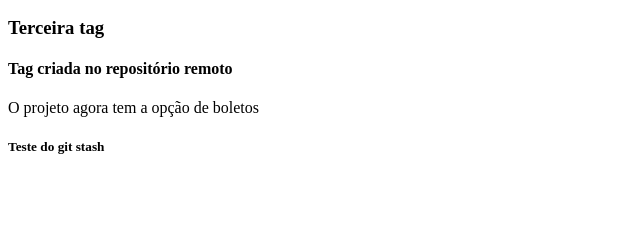
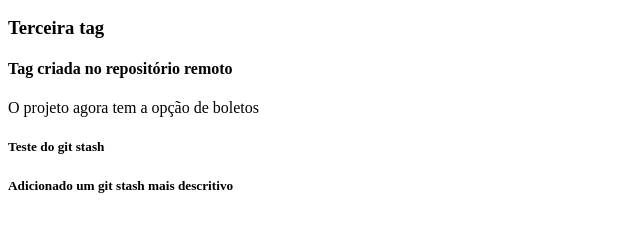
Before and after one commit to DevOps-Fiap/first-project, a plain HTML site: page index.html in a window 1280 px wide. Shown: the part 110-342 px from the top of the page, without its empty margins (0-640 px from the left). Drawn offline with Linux system fonts and the light colour scheme.

Commit message:
add a second tag h5

```diff
--- a/index.html
+++ b/index.html
@@ -15,6 +15,7 @@
   <p>O projeto agora tem a opção de boletos</p>
 
   <h5>Teste do git stash</h5>
+  <h5>Adicionado um git stash mais descritivo</h5>
 
 </body>
 </html>
```
